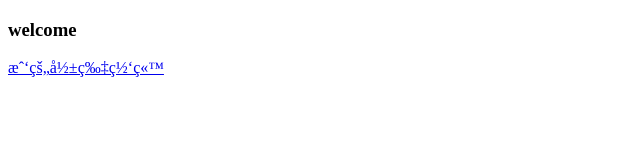
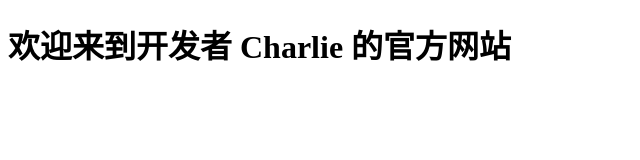
Before and after one commit to DEX-Charlie/script.DEX-Charlie.com, a plain HTML site: page index.html in a window 1280 px wide. Shown: the whole page, without its empty margins (0-640 px from the left). Drawn offline with Linux system fonts and the light colour scheme.

Commit message:
index.html

```diff
--- a/index.html
+++ b/index.html
@@ -1,13 +1,10 @@
 <!DOCTYPE html>
-<html lang="en">
-<head>
-	<meat charset="UTF-8">
-	<meat http-equiv="X-UA-Compatible:" content="IE=edge">
-	<meat name="viewport" content="width=device-width, initial=scale=1.0">
-	<title>欢迎来到开发者CHARLIE的空间</title>
-</head>
+<html>
+
 <body>
-	<h3>welcome</h3>
-	<a href="https://space.bilibili.com/3493280304073586">我的影片网站</a>
+
+  <h1>欢迎来到开发者 Charlie 的官方网站</h1>
+
 </body>
+
 </html>
```
